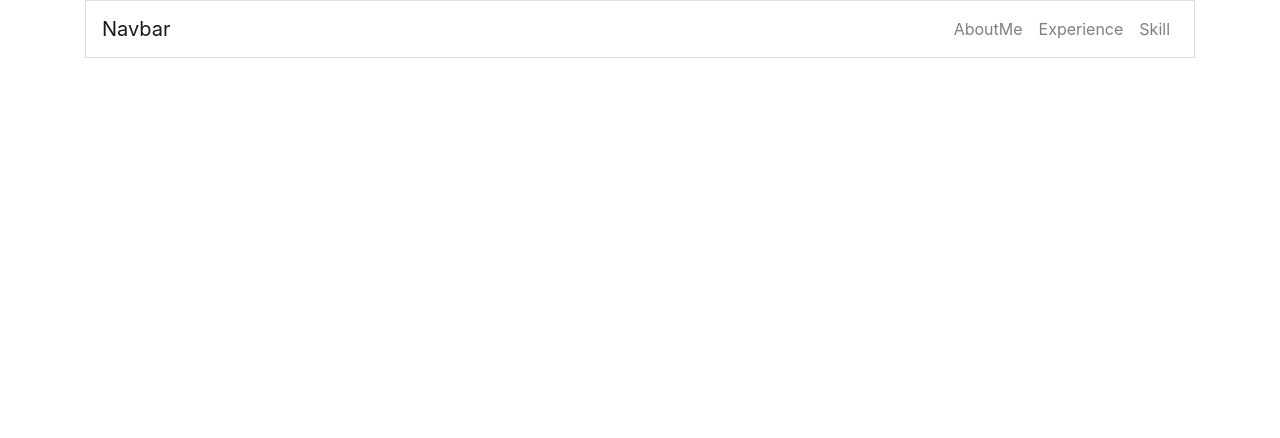
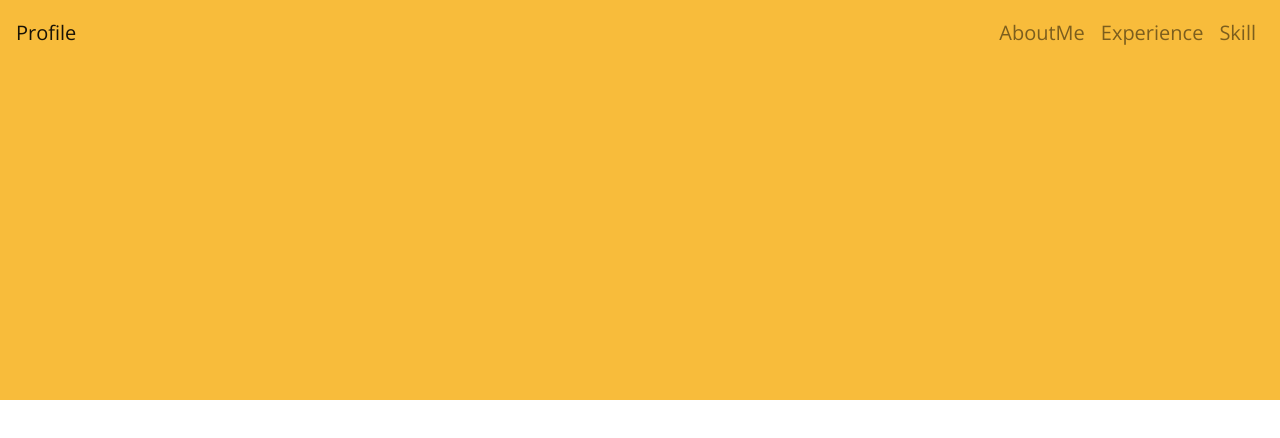
Before and after one commit to naragornc/profile.github.io, a plain HTML site: page index.html in a window 1280 px wide. Drawn offline with nearby package versions, Linux system fonts and the light colour scheme.

Commit message:
Improve navbar style

```diff
--- a/css/style.css
+++ b/css/style.css
@@ -1,3 +1,22 @@
+@import url('https://fonts.googleapis.com/css?family=Open+Sans:400,700');
+
+body {
+    margin: 0;
+    padding: 0;
+    font-family: 'Open Sans', sans-serif;
+}
+
+.bg {
+    background-color: #f8bc3b;
+    background-size: cover;
+    position: relative;
+    height: 50vh;
+    background-position: center;
+    color: white;
+    font-size: 20px;
+    line-height: 30px;
+}
+
 .bg-faded {
     background-color: #ffffff;
     border: 1px solid #ddd;
--- a/index.html
+++ b/index.html
@@ -7,16 +7,19 @@
     <link rel="shortcut icon" type="image/png" href="img/logo.png">
     <link rel="stylesheet" href="https://maxcdn.bootstrapcdn.com/bootstrap/4.0.0-alpha.6/css/bootstrap.min.css">
     <link rel="stylesheet" href="css/style.css">
+    <script src="https://code.jquery.com/jquery-3.2.1.slim.min.js" integrity="sha384-KJ3o2DKtIkvYIK3UENzmM7KCkRr/rE9/Qpg6aAZGJwFDMVNA/GpGFF93hXpG5KkN" crossorigin="anonymous"></script>
+    <script src="https://cdnjs.cloudflare.com/ajax/libs/popper.js/1.12.3/umd/popper.min.js" integrity="sha384-vFJXuSJphROIrBnz7yo7oB41mKfc8JzQZiCq4NCceLEaO4IHwicKwpJf9c9IpFgh" crossorigin="anonymous"></script>
+    <script src="https://maxcdn.bootstrapcdn.com/bootstrap/4.0.0-beta.2/js/bootstrap.min.js" integrity="sha384-alpBpkh1PFOepccYVYDB4do5UnbKysX5WZXm3XxPqe5iKTfUKjNkCk9SaVuEZflJ" crossorigin="anonymous"></script>
     <title>Profile</title>
 </head>
 <body>
 
-    <div id="app" class="container">
-        <nav class="navbar navbar-toggleable-md navbar-light bg-faded">
+    <div id="app" class="bg">
+        <nav class="navbar navbar-toggleable-md navbar-light">
             <button class="navbar-toggler navbar-toggler-right" type="button" data-toggle="collapse" data-target="#navbarSupportedContent" aria-controls="navbarSupportedContent" aria-expanded="false" aria-label="Toggle navigation">
                 <span class="navbar-toggler-icon"></span>
             </button>
-            <a class="navbar-brand" href="#">Navbar</a>
+            <a class="navbar-brand" href="#">Profile</a>
 
             <div class="collapse navbar-collapse justify-content-end" id="navbarSupportedContent">
                 <ul class="navbar-nav">
@@ -32,8 +35,6 @@
                 </ul>
             </div>
         </nav>
-
-        <!--         -->
     </div>
 </body>
 </html>
```
Also changed, not shown: img/bg.jpg (added).
